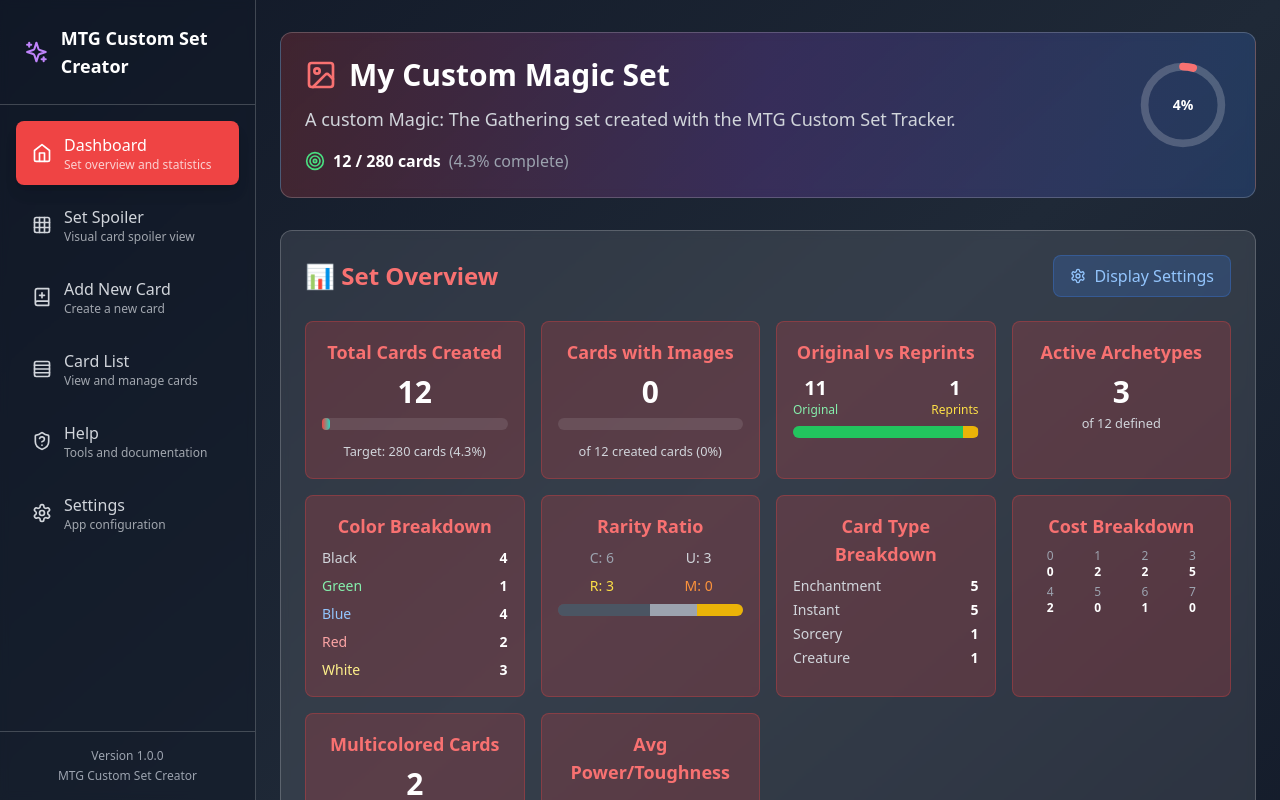
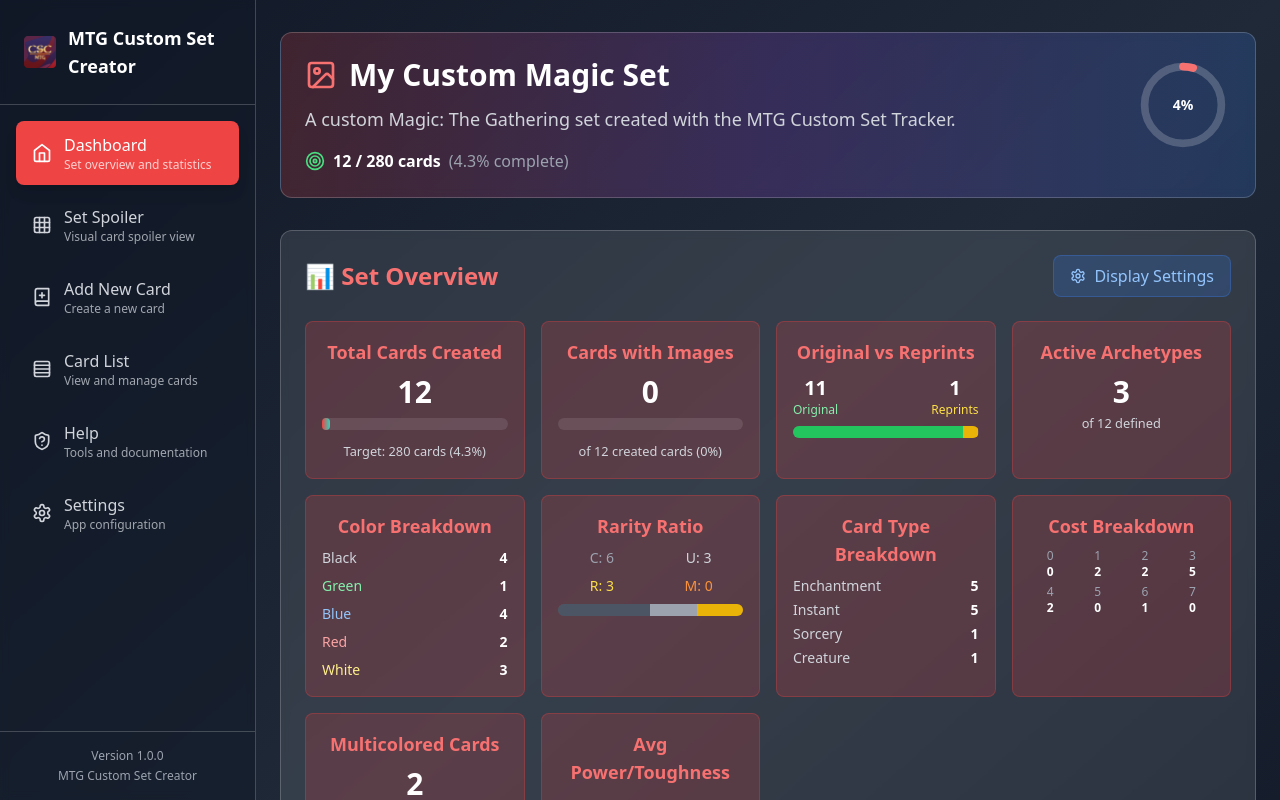
Before and after one commit to IgnacioLeivaP/MTGcustomsettracker, a React (Vite) app: page / in a window 1280 px wide. Shown: the top 800 px of the page. Built offline with nearby package versions, Linux system fonts and the light colour scheme.

Commit message:
Update application to use the new CSC logo

```diff
--- a/index.html
+++ b/index.html
@@ -2,7 +2,7 @@
 <html lang="en">
   <head>
     <meta charset="UTF-8" />
-    <link rel="icon" type="image/svg+xml" href="/vite.svg" />
+    <link rel="icon" type="image/png" href="/Mesa de trabajo 1CSC.png" />
     <meta name="viewport" content="width=device-width, initial-scale=1.0" />
     <title>MTG Custom Set Tracker</title>
   </head>
--- a/src/components/Sidebar.tsx
+++ b/src/components/Sidebar.tsx
@@ -56,7 +56,11 @@ export const Sidebar: React.FC<SidebarProps> = ({ activeSection, onSectionChange
       <div className="hidden lg:flex w-64 bg-gray-900/50 backdrop-blur-sm border-r border-white/20 h-screen flex-col fixed left-0 top-0 z-10">
         <div className="p-6 border-b border-white/20">
           <div className="flex items-center space-x-3">
-            <Sparkles className="w-8 h-8 text-purple-400" />
+            <img
+              src="/Mesa de trabajo 1CSC.png"
+              alt="CSC MTG Logo"
+              className="w-8 h-8 object-contain"
+            />
             <div>
               <h1 className="text-lg font-bold text-white">MTG Custom Set Creator</h1>
             </div>
@@ -102,7 +106,11 @@ export const Sidebar: React.FC<SidebarProps> = ({ activeSection, onSectionChange
       <div className="lg:hidden fixed top-0 left-0 right-0 bg-gray-900/95 backdrop-blur-sm border-b border-white/20 z-50">
         <div className="flex items-center justify-between p-4">
           <div className="flex items-center space-x-3">
-            <Sparkles className="w-6 h-6 text-purple-400" />
+            <img
+              src="/Mesa de trabajo 1CSC.png"
+              alt="CSC MTG Logo"
+              className="w-6 h-6 object-contain"
+            />
             <h1 className="text-lg font-bold text-white">MTG Set Creator</h1>
           </div>
           <button
```
